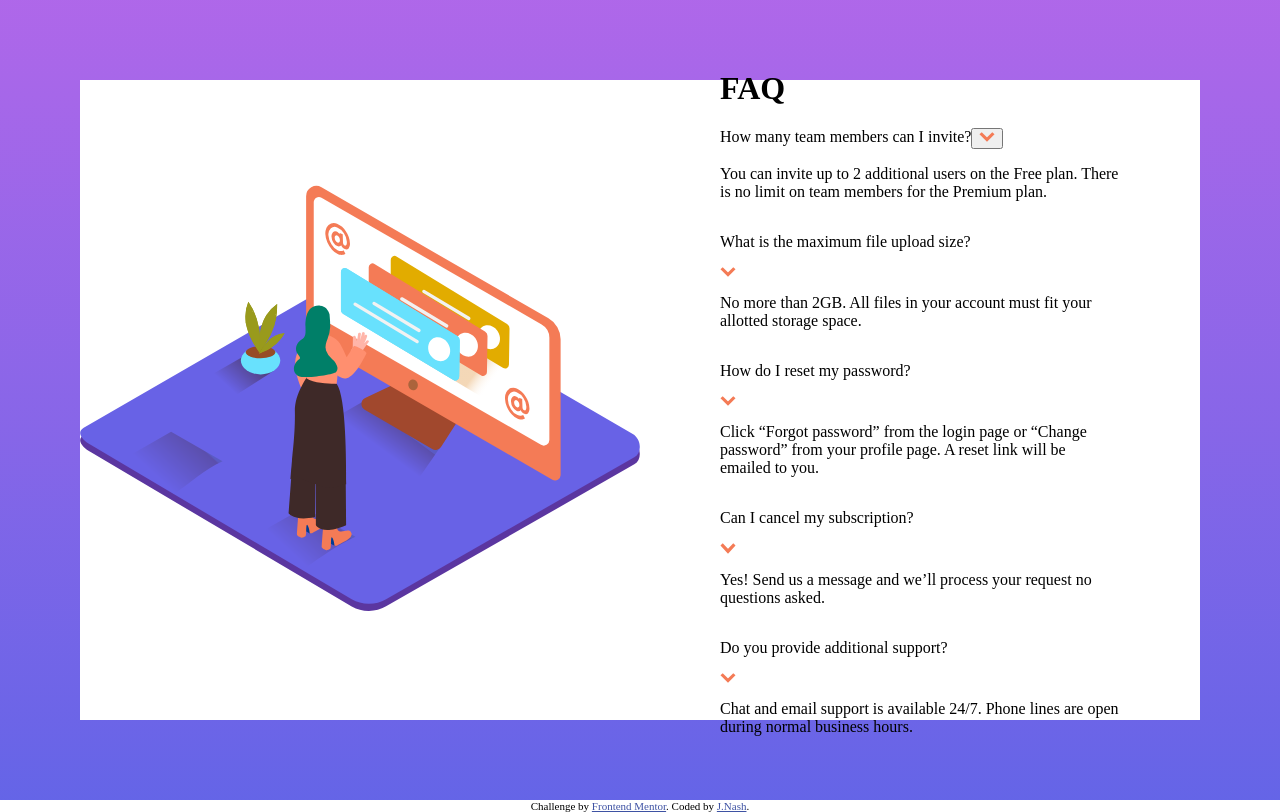
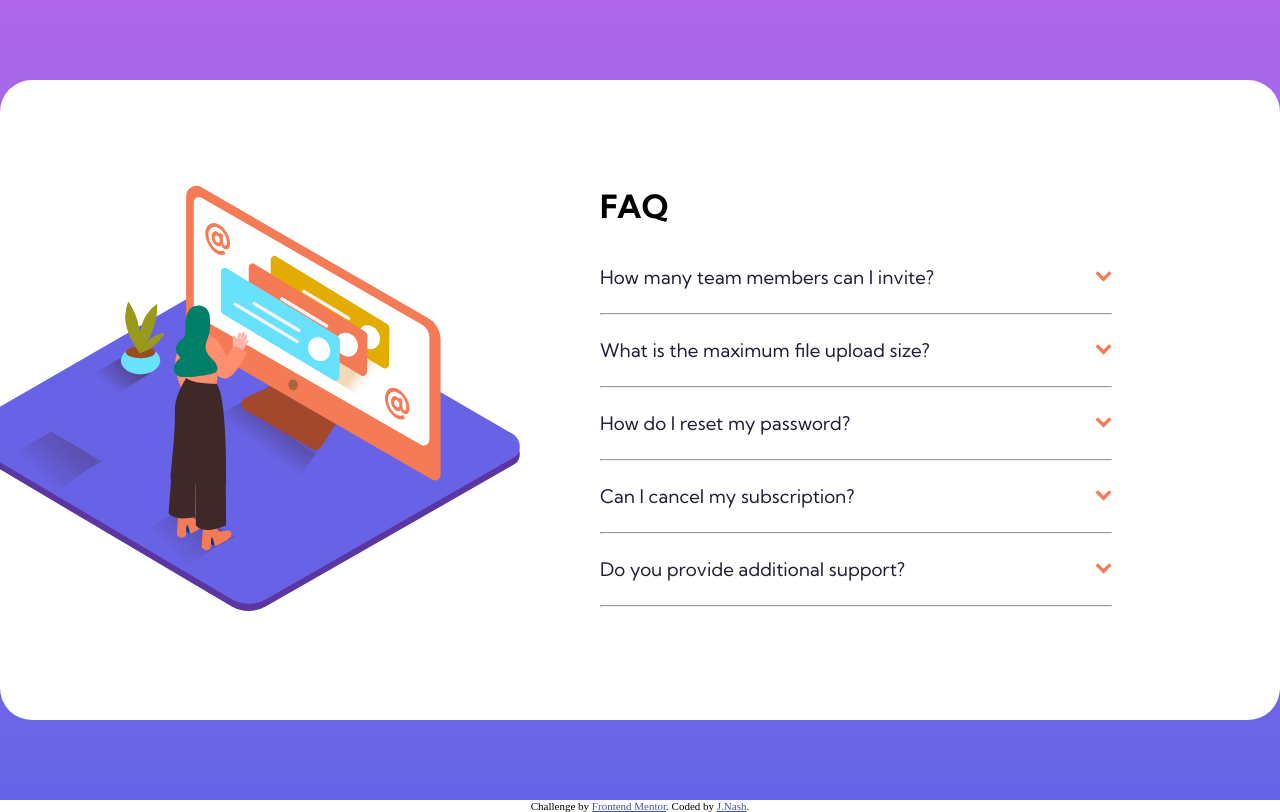
Before and after one commit to SargeantK9/Frontendmentor.io-FAQ-Accordion-Card, a plain HTML site: page index.html in a window 1280 px wide. Drawn offline with Linux system fonts and the light colour scheme.

Commit message:
formatting progresss
successfully used css and html to render a faq outline

```diff
--- a/css/master.css
+++ b/css/master.css
@@ -20,10 +20,11 @@ body {
 main {
   background-image: linear-gradient(var(--soft-violet), var(--soft-blue));
   min-height: 100vh;
-  width: 100%;
+  max-width: 100%;
   display: flex;
   justify-content: center;
   align-items: center;
+  font-family: var(--font-family), sans-serif;
 }
 
 .wrapper {
@@ -32,8 +33,10 @@ main {
   justify-content: center;
   align-items: center;
   background-color: white;
-  width: calc(var(--font-size) * 70);
+  width: calc(var(--font-size) * 80);
   height: calc(var(--font-size) * 40);
+  overflow: hidden;
+  border-radius: calc(var(--font-size) * 2);
 }
 
 picture img {
@@ -43,17 +46,73 @@ picture img {
 }
 
 .text-box {
+  width: 50%;
   display: flex;
   flex-direction: column;
-  width: calc(var(--font-size) * 25);
+  justify-content: center;
 }
 
-.text-box img {
-  width: var(--font-size);
-  display: inline-flex;
+.text-box h1 {
+  align-self: flex-start;
+  margin: 0 0 var(--font-size) 0;
 }
 
-.heading {
+.faq {
+  width: 80%;
+}
+
+.faq-container {
+  margin: 0;
+}
+
+.faq-heading {
   display: flex;
   flex-direction: row;
+  justify-content: space-between;
+  align-items: center;
+  margin: calc(var(--font-size) * 1.5) 0;
 }
+
+.faq-heading h3 {
+  margin: 0;
+  font-weight: 400;
+  color: var(--dark-blue);
+}
+
+input[type="radio"] {
+  display: none;
+}
+
+.faq-heading img {
+  height: 0.75rem;
+}
+
+.faq-body p {
+  display: none;
+  font-weight: 400;
+  color: var(--grayish-blue);
+}
+
+.faq-divider {
+  color: var(--light-blue);
+}
+
+.faq input[type="radio"]:hover + label div h3 {
+  color: var(--soft-red);
+}
+
+.faq input[type="radio"]:checked + label div img {
+  transform: rotateZ(-180deg);
+}
+
+.faq input[type="radio"]:checked + label h3 {
+  font-weight: 700;
+}
+
+.faq input[type="radio"]:checked + label div p {
+  display: block;
+}
+
+.faq input[type="radio"] + label div img {
+  transition-duration: 0.5s;
+}
--- a/index.html
+++ b/index.html
@@ -34,35 +34,74 @@
       </picture>
       <div class="text-box">
         <h1>FAQ</h1>
-        <div class="faq-1">
-
+        <form class="faq" action="index.html" method="post">
+          <div class="faq-container">
+            <input id="faq-1" type="radio" name="button" value="faq-1">
+            <label for="faq-1">
+              <div class="faq-heading">
+                <h3>How many team members can I invite?</h3>
+                <img src="./images/icon-arrow-down.svg" alt="arrow-down-icon">
               </div>
-        <div class="heading">
-          <label for="faq-1">How many team members can I invite?</label>
-          <button id="faq-1" type="button" name="button">
-          <img src="./images/icon-arrow-down.svg" alt="arrow-icon">
-          </button>
+              <div class="faq-body">
+                <p>You can invite up to 2 additional users on the Free plan. There is no limit on team members for the Premium plan.</p>
               </div>
-        <p>You can invite up to 2 additional users on the Free plan. There is no limit on
-        team members for the Premium plan.</p>
-
-        <p class="heading">What is the maximum file upload size?</p>
-        <img src="./images/icon-arrow-down.svg" alt="arrow-icon">
+            </label>
+            <hr class="faq-divider">
+          </div>
+          <div class="faq-container">
+            <input id="faq-2" type="radio" name="button" value="faq-2">
+            <label for="faq-2">
+              <div class="faq-heading">
+                <h3>What is the maximum file upload size?</h3>
+                <img src="./images/icon-arrow-down.svg" alt="arrow-down-icon">
+              </div>
+              <div class="faq-body">
                 <p>No more than 2GB. All files in your account must fit your allotted storage space.</p>
-
-        <p class="heading">How do I reset my password?</p>
-        <img src="./images/icon-arrow-down.svg" alt="arrow-icon">
+              </div>
+            </label>
+            <hr class="faq-divider">
+          </div>
+          <div class="faq-container">
+            <input id="faq-3" type="radio" name="button" value="faq-3">
+            <label for="faq-3">
+              <div class="faq-heading">
+                <h3>How do I reset my password?</h3>
+                <img src="./images/icon-arrow-down.svg" alt="arrow-down-icon">
+              </div>
+              <div class="faq-body">
                 <p>Click “Forgot password” from the login page or “Change password” from your profile page.
                   A reset link will be emailed to you.</p>
-
-        <p class="heading">Can I cancel my subscription?</p>
-        <img src="./images/icon-arrow-down.svg" alt="arrow-icon">
+              </div>
+            </label>
+            <hr class="faq-divider">
+          </div>
+          <div class="faq-container">
+            <input id="faq-4" type="radio" name="button" value="faq-4">
+            <label for="faq-4">
+              <div class="faq-heading">
+                <h3>Can I cancel my subscription?</h3>
+                <img src="./images/icon-arrow-down.svg" alt="arrow-down-icon">
+              </div>
+              <div class="faq-body">
                 <p>Yes! Send us a message and we’ll process your request no questions asked.</p>
-
-        <p class="heading">Do you provide additional support?</p>
-        <img src="./images/icon-arrow-down.svg" alt="arrow-icon">
+              </div>
+            </label>
+            <hr class="faq-divider">
+          </div>
+          <div class="faq-container">
+            <input id="faq-5" type="radio" name="button" value="faq-5">
+            <label for="faq-5">
+              <div class="faq-heading">
+                <h3>Do you provide additional support?</h3>
+                <img src="./images/icon-arrow-down.svg" alt="arrow-down-icon">
+              </div>
+              <div class="faq-body">
                 <p>Chat and email support is available 24/7. Phone lines are open during normal business hours.</p>
-
+              </div>
+            </label>
+            <hr class="faq-divider">
+          </div>
+        </form>
       </div>
     </div>
   </main>
```
Lines whose indentation alone changed are shown as unchanged.
